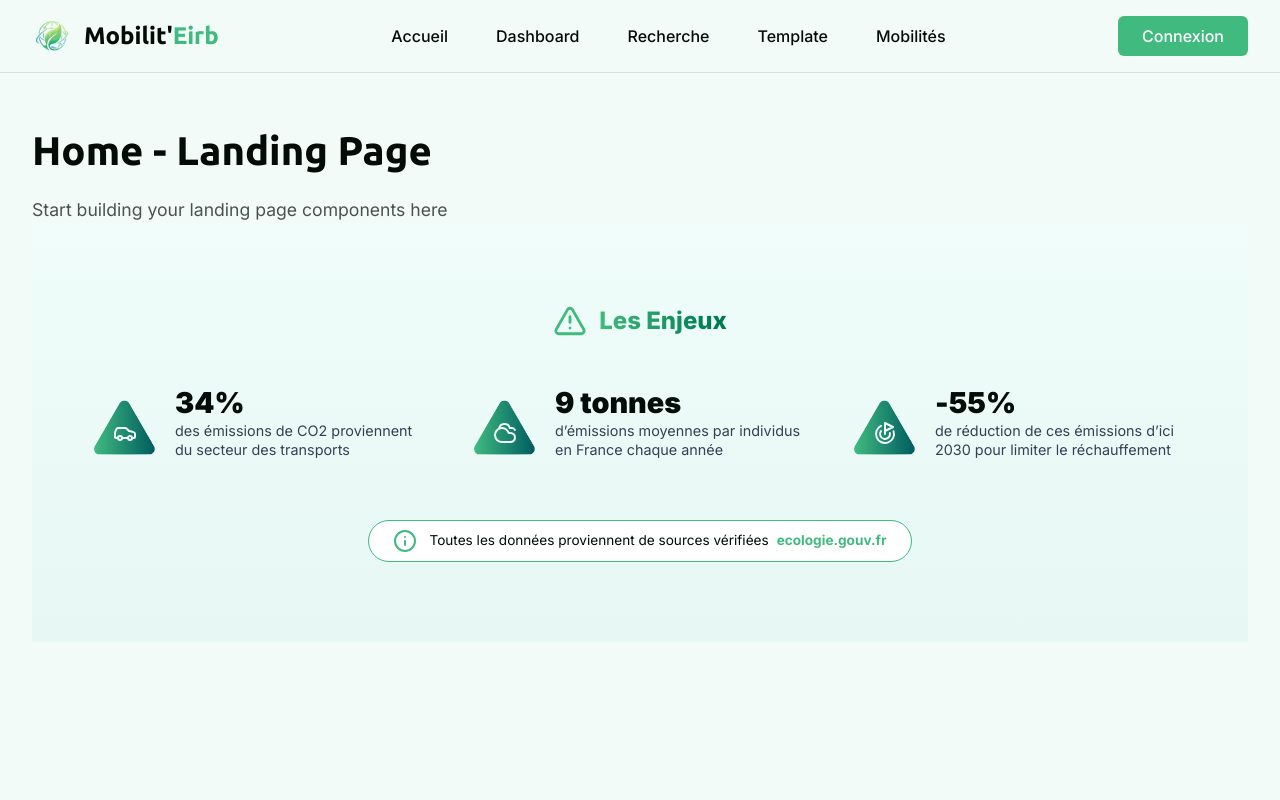
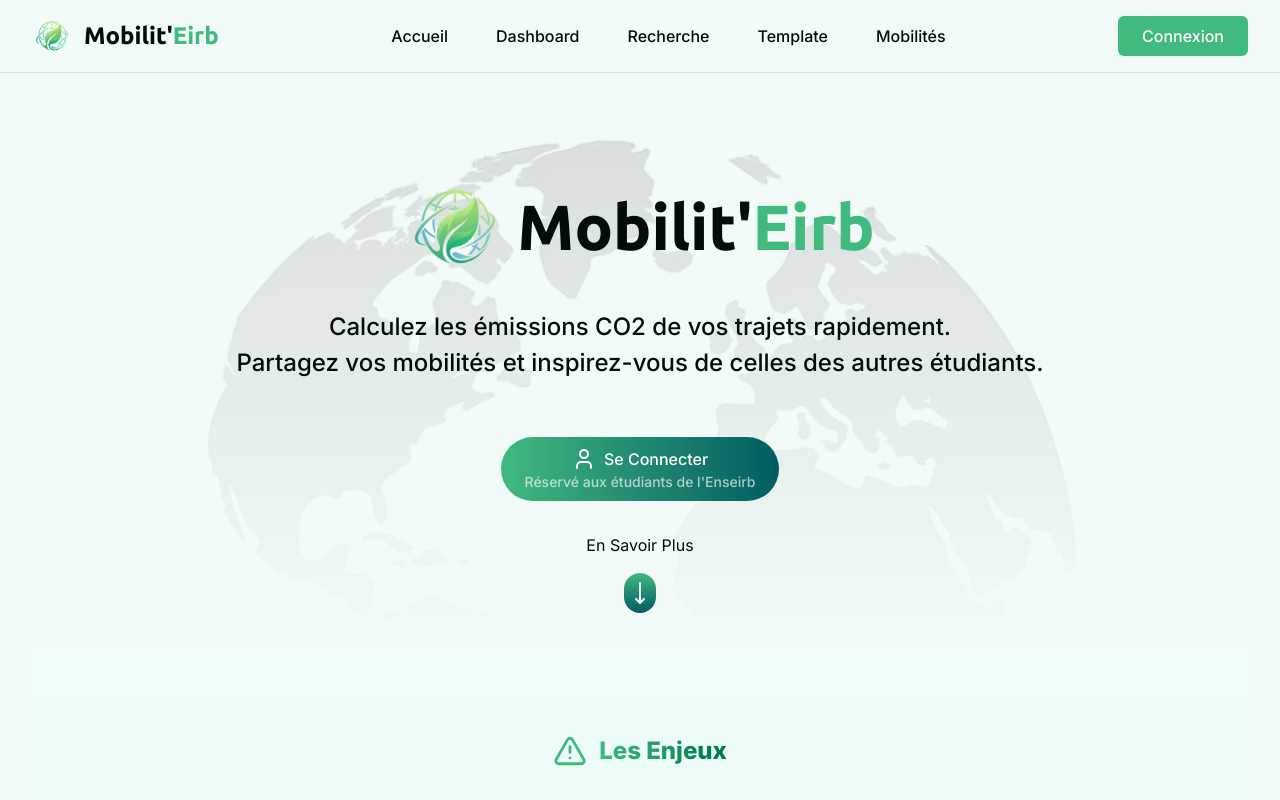
Before and after one commit to TLacault/mobiliteirb, a Nuxt app in the folder frontend/: page / in a window 1280 px wide. Shown: the top 800 px of the page. Built offline with nearby package versions, Linux system fonts and the light colour scheme.

Commit message:
feat(heroSection): added hero section to landing page ref(#27)

```diff
--- /dev/null
+++ b/frontend/components/HeroSection.vue
@@ -0,0 +1,149 @@
+<template>
+  <div class="section-hero">
+
+    <!-- Logo Section -->
+    <div class="logo-hero">
+      <img src="/images/logo.png" alt="MobilitEirb Logo" class="logo-image" />
+      <span class="logo-text">Mobilit'<span class="green">Eirb</span></span>
+    </div>
+
+    <!-- Text Section -->
+    <div class="text-hero">
+      <p>Calculez les émissions CO2 de vos trajets rapidement.</p>
+      <p>Partagez vos mobilités et inspirez-vous de celles des autres étudiants.</p>
+    </div>
+
+    <!-- Account/Connection Section -->
+    <div class="account-hero">
+        <NuxtLink to="/connexion" class="btn-connexion">
+          <div class="btn-text">
+            <User />
+            <p>Se Connecter</p>
+          </div>
+          <p class="text-connexion">Réservé aux étudiants de l'Enseirb</p>
+        </NuxtLink>
+    </div>
+
+    <!-- More information Section -->
+    <div class="more-info">
+      <p>En Savoir Plus</p>
+      <button class="btn-more"><MoveDown color="var(--background)"/></button>
+    </div>
+  </div>
+</template>
+
+<script setup>
+import { User, MoveDown } from "lucide-vue-next";
+</script>
+
+<style scoped>
+.section-hero {
+  padding: 3rem 1rem;
+  position: relative;
+  background: linear-gradient(to bottom, transparent, var(--background));
+}
+
+.section-hero::before {
+  content: "";
+  position: absolute;
+  top: 1rem; left: 0; right: 0; bottom: 0;
+  background-image: url(../public/images/minimalist_earth.png);
+  background-repeat: no-repeat;
+  background-position: center top;
+  background-size: 90%;
+  opacity: 0.3;
+  z-index: -1;
+}
+
+.logo-hero {
+  padding: 0.5rem 1rem;
+  display: flex;
+  align-items: center;
+  justify-content: center;
+  gap: 0.75rem;
+}
+
+.logo-image {
+  height: 100px;
+  width: auto;
+}
+
+.logo-text {
+  font-family: var(--font-ubuntu);
+  font-size: 3.98rem;
+  font-weight: 700;
+  color: var(--text);
+  white-space: nowrap;
+
+  & .green {
+    color: var(--primary);
+  }
+}
+
+.text-hero {
+  padding: 1.5rem 1rem;
+  font-family: var(--font-inter);
+  font-size: 1.5rem;
+  font-weight: 500;
+  color: var(--text);
+  text-align: center;
+}
+
+.account-hero {
+  padding: 2rem 1rem;
+  display: flex;
+  align-items: center;
+  justify-content: center;
+}
+
+.btn-connexion {
+  padding: 0.6rem 1.5rem;
+  background: linear-gradient(to right, var(--primary), var(--tertiary));
+  color: white;
+  text-decoration: none;
+  border-radius: 6.25rem;
+  font-weight: 500;
+  transition: opacity 0.2s;
+}
+
+.btn-connexion:hover {
+  opacity: 0.9;
+}
+
+.btn-text {
+  display: flex;
+  gap: 0.5rem;
+  flex: 1;
+  justify-content: center;
+  font-size: 1rem;
+}
+
+.text-connexion {
+  font-size: 0.875rem;
+  opacity: 0.65;
+}
+
+.more-info {
+  display: flex;
+  flex-direction: column;
+  gap: 0.5rem;
+  align-items: center;
+}
+
+.btn-more {
+  padding: 0.5rem 0.25rem;
+  background: linear-gradient(to bottom, var(--primary), var(--tertiary));
+  border-radius: 1rem;
+  animation: translation 2s ease-in-out infinite;
+}
+
+@keyframes translation {
+  0%,
+  100% {
+    translate: 0;
+  }
+  50% {
+    translate: 0rem 0.5rem;
+  }
+}
+</style>
--- a/frontend/pages/index.vue
+++ b/frontend/pages/index.vue
@@ -1,14 +1,15 @@
 <template>
   <div class="page">
     <div class="container">
-      <h1>Home - Landing Page</h1>
-      <p>Start building your landing page components here</p>
+      <HeroSection />
       <EnjeuxSection />
     </div>
   </div>
 </template>
 
 <script setup>
+import HeroSection from '../components/HeroSection.vue';
+
 useHead({
   title: "Accueil",
 });
--- a/frontend/src/assets/theme.css
+++ b/frontend/src/assets/theme.css
@@ -8,6 +8,7 @@
   --background: oklch(98.02% 0.011 167.81);
   --primary: oklch(70.62% 0.139 158.37);
   --secondary: oklch(80.58% 0.058 231.66);
+  --tertiary: oklch(43.15% 0.073 199.96);
   --accent: oklch(68.03% 0.094 254.96);
 
   /* Font Families */
```
Also changed, not shown: frontend/public/images/minimalist_earth.png (added).
